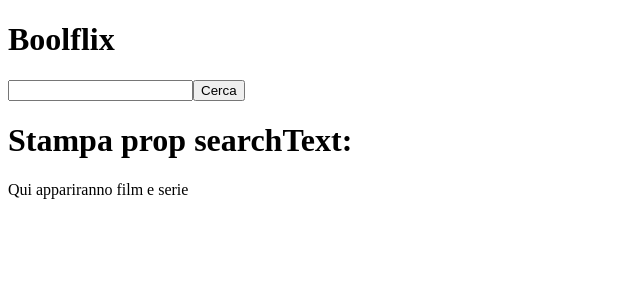
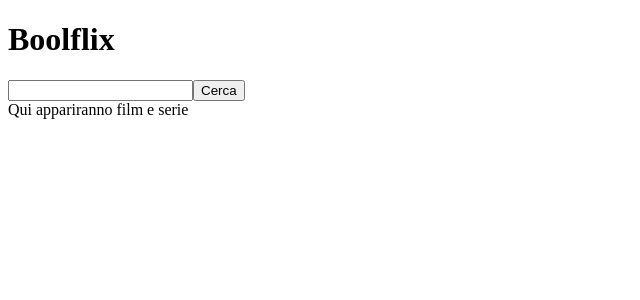
Before and after one commit to Eliana-Abate/vue-boolflix, a Vue app: page / in a window 1280 px wide. Shown: the top 300 px of the page, without its empty margins (0-640 px from the left). Built offline with nearby package versions, Linux system fonts and the light colour scheme.

Commit message:
deleted h1-test from Header.vue

```diff
--- a/src/components/Header.vue
+++ b/src/components/Header.vue
@@ -2,7 +2,6 @@
   <header>
     <h1>Boolflix</h1>
     <Search @inputSearch="getSearchTerm" />
-    <h1>Stampa prop searchText: {{ searchText }}</h1>
   </header>
 </template>
 
```
Also changed, not shown: 5 other files (tests, documents, lock files or other folders).
